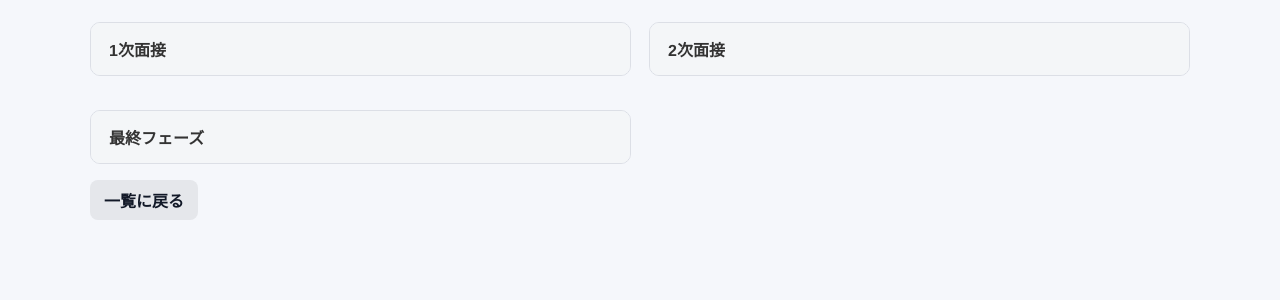
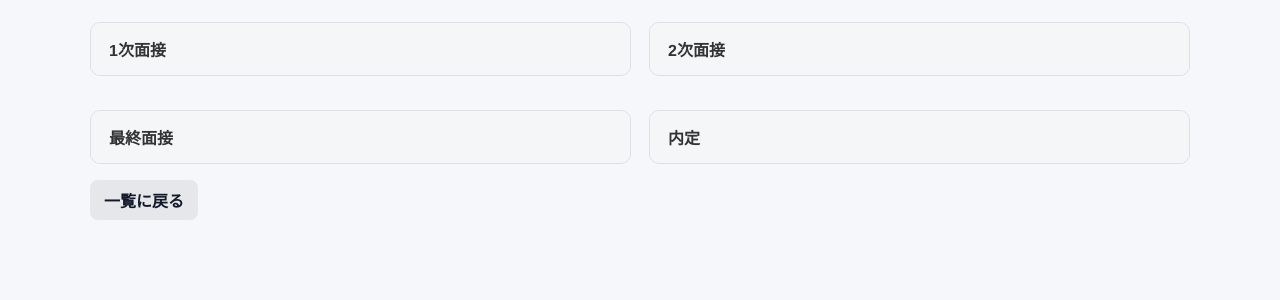
Before and after one commit to Y-Sasaki213/tech_teamC, a Flask app: page /candidates/1 in a window 1280 px wide. Shown: the part 331-631 px from the top of the page. Run offline with Flask 3, Linux system fonts and the light colour scheme; data comes from the database, SQL or seed files in the repository.

Commit message:
fix:
詳細ページの項目内容の修正をした！

```diff
--- a/recruit_app/templates/detail.html
+++ b/recruit_app/templates/detail.html
@@ -61,18 +61,22 @@
       <p><strong>座談会：</strong>{{ candidate.first_meeting }}</p>
       <p><strong>TEL：</strong>{{ candidate.second_tel }}</p>
       <p><strong>リマインド：</strong>{{ candidate.second_remind }}</p>
-
     </div>
   </details>
 
   <details class="accordion">
-    <summary class="accordion-title">最終フェーズ</summary>
+    <summary class="accordion-title">最終面接</summary>
     <div class="accordion-content">
-      <p><strong>最終面接：</strong>{{ candidate.final_interview }}</p>
       <p><strong>実施予定時期：</strong>{{ candidate.final_period }}</p>
       <p><strong>実施日：</strong>{{ candidate.final_interview_date }}</p>
+      <p><strong>担当者：</strong>{{ candidate.final_interview }}</p>
       <p><strong>成績証明：</strong>{{ candidate.transcript }}</p>
+    </div>
+  </details>
 
+  <details class="accordion">
+    <summary class="accordion-title">内定</summary>
+    <div class="accordion-content">
 
       <p><strong>懇親会予定時期：</strong>{{ candidate.pizza_party_plan }}</p>
       <p><strong>懇親会参加：</strong>{{ candidate.pizza_party_join }}</p>
```
